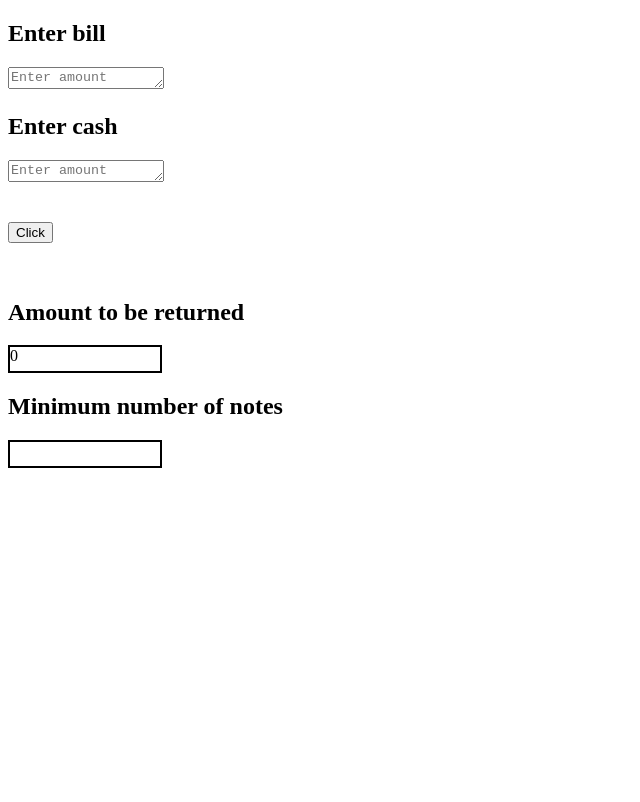
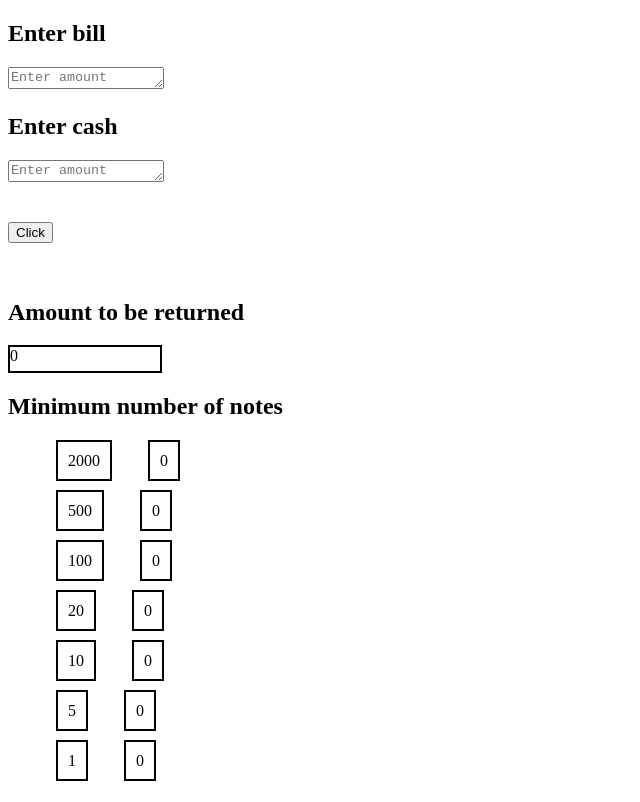
Before and after one commit to arpit01923/mark-10, a plain HTML site: page index.html in a window 1280 px wide. Both pictures are taken after a click on the button "Click". Shown: the whole page, without its empty margins (0-640 px from the left). Drawn offline with Linux system fonts and the light colour scheme.

Commit message:
updated-commit

```diff
--- a/app.js
+++ b/app.js
@@ -3,8 +3,44 @@ var input2=document.querySelector("#i2")
 var btn1=document.querySelector(".c1")
 var output1=document.querySelector("#i3")
 var output2=document.querySelector("#i4")
+var data1=document.querySelector("#i5")
+var data2=document.querySelector("#i7")
+var data3=document.querySelector("#i9")
+var data4=document.querySelector("#i11")
+var data5=document.querySelector("#i13")
+var data6=document.querySelector("#i15")
+var data7=document.querySelector("#i17")
+
+var index=[2000,500,100,20,10,5,1];
+var notes=[0,0,0,0,0,0,0];
+
+function returnAmount(data){
+    for(var i=0;i<index.length;i++)
+    {
+        var cash=parseInt(data/index[i]);
+        notes[i]=cash;
+        data=data%index[i];
+    }
+    i=0;
+    data1.innerText=notes[i];
+    i++;
+    data2.innerText=notes[i];
+    i++;
+    data3.innerText=notes[i];
+    i++;
+    data4.innerText=notes[i];
+    i++;
+    data5.innerText=notes[i];
+    i++;
+    data6.innerText=notes[i];
+    i++;
+    data7.innerText=notes[i];
+    i++;
+}
 
 function clickHandler(){
     output1.innerText=(input2.value)-(input1.value);
+    var data=output1.innerText
+    returnAmount(data)
 }
 btn1.addEventListener("click",clickHandler)
--- a/index.html
+++ b/index.html
@@ -19,25 +19,55 @@
             height: 3vh;
             border: 2px solid black;
         }
-        #i4{
-            width: 150px;
+        #i4,#i5,#i6,#i7,#i8,#i9,#i10,#i11,#i12,#i13,#i14,#i15,#i16,#i17{
+            width: 50px;
             height: 3vh;
             border: 2px solid black;
+            margin: 1rem;
+            padding: 10px;
+        }
+        .c2,.c3,.c4,.c5,.c6,.c7,.c8{
+            margin: 2rem;
         }
     </style>
 </head>
 <body>
     <h2>Enter bill</h2>
     <textarea placeholder="Enter amount" id="i1"></textarea>
+
     <h2>Enter cash</h2>
     <textarea placeholder="Enter amount" id="i2"></textarea>
     <br><br><br>
+
     <button class="c1">Click</button>
     <br><br><br>
+
     <h2>Amount to be returned</h2>
     <div id="i3"></div>
+
     <h2>Minimum number of notes</h2>
-    <div id="i4"></div>
+
+    <div class="c2">
+        <span id="i4">2000</span> <span id="i5"></span>
+    </div>
+    <div class="c3">
+        <span id="i6">500</span> <span id="i7"></span>
+    </div>
+    <div class="c4">
+        <span id="i8">100</span> <span id="i9"></span>
+    </div>
+    <div class="c5">
+        <span id="i10">20</span> <span id="i11"></span>
+    </div>
+    <div class="c6">
+        <span id="i12">10</span> <span id="i13"></span>
+    </div>
+    <div class="c7">
+        <span id="i14">5</span> <span id="i15"></span>
+    </div>
+    <div class="c8">
+        <span id="i16">1</span> <span id="i17"></span>
+    </div>
     <script src="app.js" type="text/javascript"></script>
 </body>
 </html>
```
